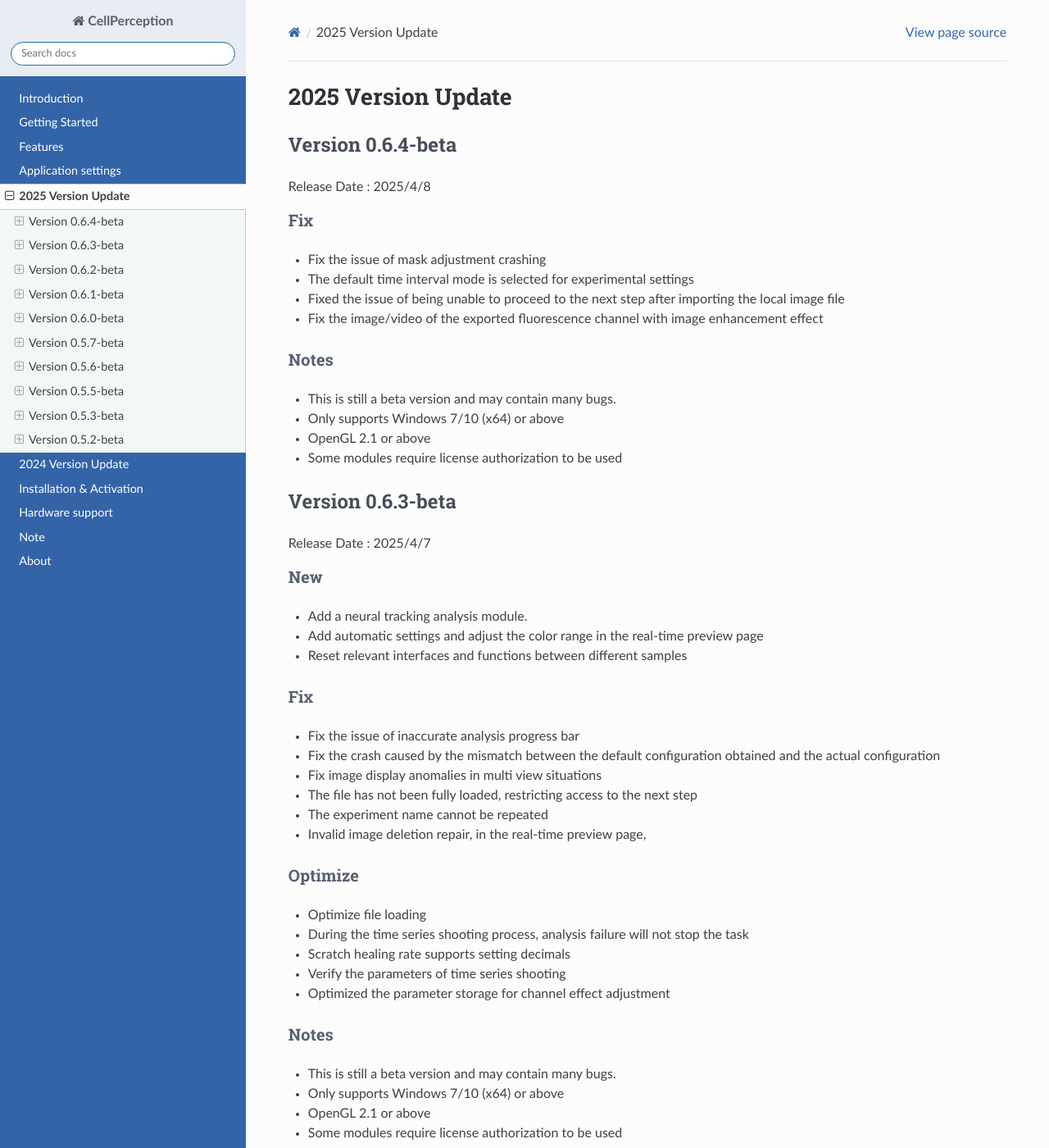
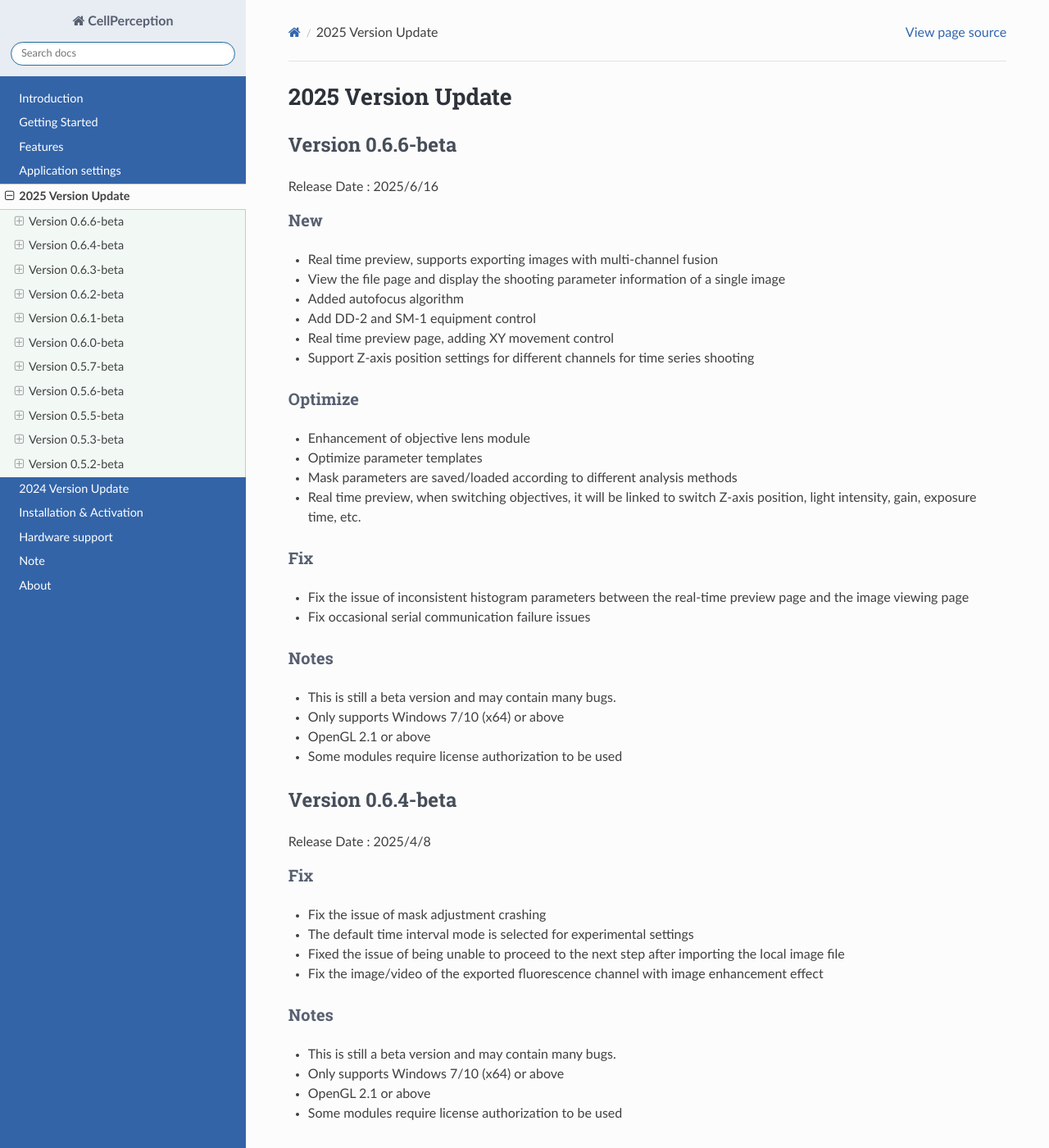
Before and after one commit to yangtong93/living-cell-docs, a Sphinx documentation site: the page built from source/user_guide/upgrade2025.md, in a window 1280 px wide and 1400 px high. Shown: the whole window at 82% size. Built offline with Sphinx 7.4.7 and the Read the Docs theme 3.1.0, drawn with Linux system fonts in a browser that asks for light colours; pages that are not in the unit, such as notebooks, are missing from menus.

Commit message:
feature: 0.6.6-beta

```diff
--- a/source/user_guide/upgrade2025.md
+++ b/source/user_guide/upgrade2025.md
@@ -1,4 +1,32 @@
 # 2025 Version Update
+
+## Version 0.6.6-beta
+
+Release Date : 2025/6/16
+
+### New
+* Real time preview, supports exporting images with multi-channel fusion
+* View the file page and display the shooting parameter information of a single image
+* Added autofocus algorithm
+* Add DD-2 and SM-1 equipment control
+* Real time preview page, adding XY movement control
+* Support Z-axis position settings for different channels for time series shooting
+
+### Optimize
+* Enhancement of objective lens module
+* Optimize parameter templates
+* Mask parameters are saved/loaded according to different analysis methods
+* Real time preview, when switching objectives, it will be linked to switch Z-axis position, light intensity, gain, exposure time, etc.
+
+### Fix
+* Fix the issue of inconsistent histogram parameters between the real-time preview page and the image viewing page
+* Fix occasional serial communication failure issues
+
+### Notes
+* This is still a beta version and may contain many bugs.
+* Only supports Windows 7/10 (x64) or above
+* OpenGL 2.1 or above
+* Some modules require license authorization to be used
 
 ## Version 0.6.4-beta
 
```
Also changed, not shown: 1 other file.
